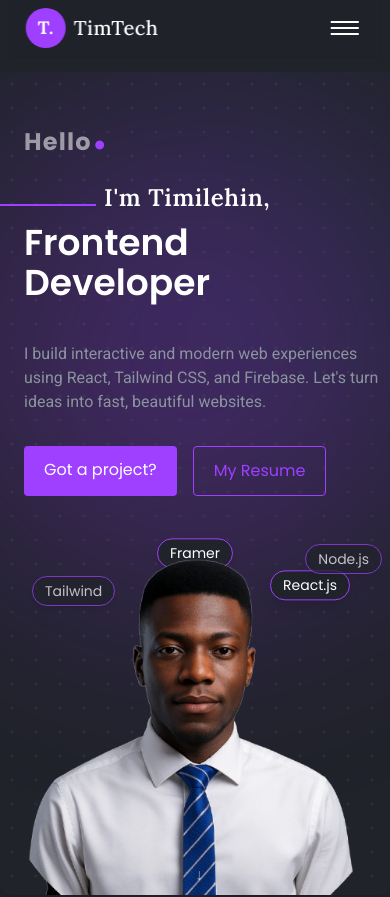
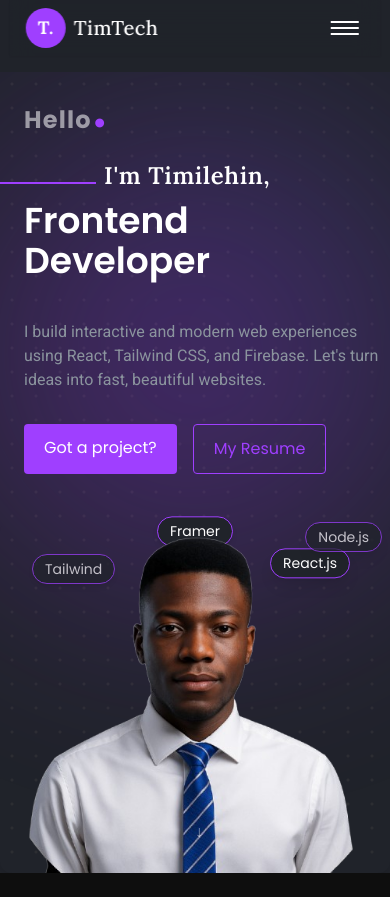
Before and after one commit to timi-emmanuel/timilehinadekunle, a React (Vite) app: page / in a window 390 px wide. Shown: the top 897 px of the page. Built offline with nearby package versions, Linux system fonts and the light colour scheme.

Commit message:
optimized mobile desktop view

```diff
--- a/src/components/Hero.jsx
+++ b/src/components/Hero.jsx
@@ -49,7 +49,7 @@ const Hero = () => {
   return (
     <motion.section
       id="home"
-      className="relative text-white min-h-screen flex items-center overflow-hidden bg-dark mt-16 md:mt-0"
+      className="relative text-white lg:h-screen h-fit flex items-center overflow-hidden bg-dark mt-16 md:mt-0"
       initial="hidden"
       whileInView="visible"
       viewport={{ once: true, amount: 0.3 }}
```
